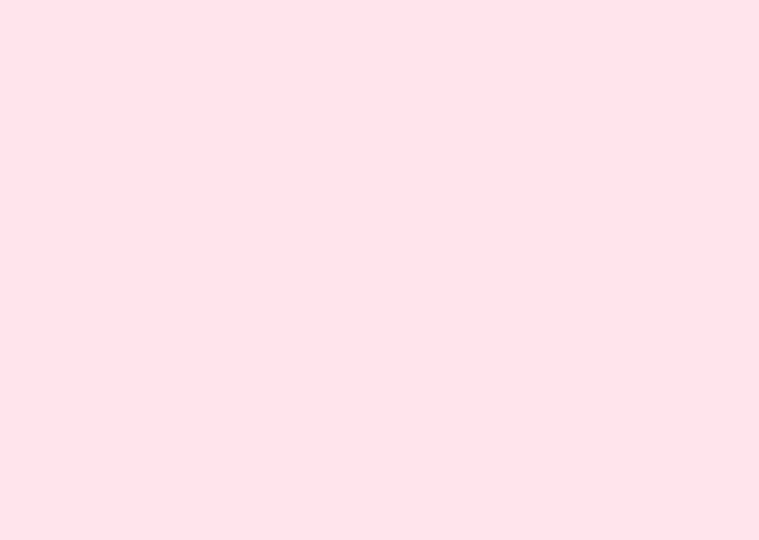
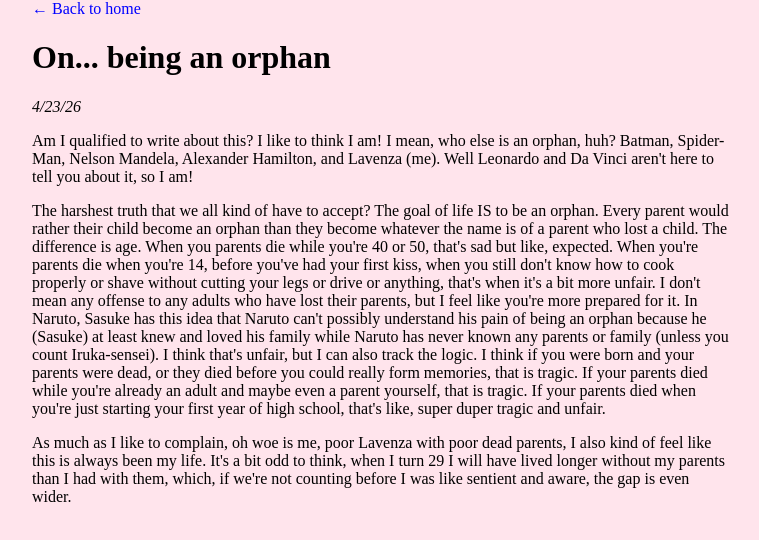
Before and after one commit to acenerds/lavenzablog, a plain HTML site: page post2.html in a window 1280 px wide. Shown: the whole page, without its empty margins (258-1017 px from the left). Drawn offline with Linux system fonts and the light colour scheme.

Commit message:
Update post2.html

```diff
--- a/post2.html
+++ b/post2.html
@@ -22,3 +22,22 @@
 <head>
   <title>On... being an orphan</title>
 </head>
+
+<body>
+
+  <a href="index.html">← Back to home</a>
+
+  <h1>On... being an orphan</h1>
+  <p><i>4/23/26</i></p>
+
+  <p>
+    Am I qualified to write about this? I like to think I am! I mean, who else is an orphan, huh? Batman, Spider-Man, Nelson Mandela, Alexander Hamilton, and Lavenza (me). Well Leonardo and Da Vinci aren't here to tell you about it, so I am!
+  </p>
+
+  <p>
+    The harshest truth that we all kind of have to accept? The goal of life IS to be an orphan. Every parent would rather their child become an orphan than they become whatever the name is of a parent who lost a child. The difference is age. When you parents die while you're 40 or 50, that's sad but like, expected. When you're parents die when you're 14, before you've had your first kiss, when you still don't know how to cook properly or shave without cutting your legs or drive or anything, that's when it's a bit more unfair. I don't mean any offense to any adults who have lost their parents, but I feel like you're more prepared for it. In Naruto, Sasuke has this idea that Naruto can't possibly understand his pain of being an orphan because he (Sasuke) at least knew and loved his family while Naruto has never known any parents or family (unless you count Iruka-sensei). I think that's unfair, but I can also track the logic. I think if you were born and your parents were dead, or they died before you could really form memories, that is tragic. If your parents died while you're already an adult and maybe even a parent yourself, that is tragic. If your parents died when you're just starting your first year of high school, that's like, super duper tragic and unfair.
+  </p>
+
+  <p>
+    As much as I like to complain, oh woe is me, poor Lavenza with poor dead parents, I also kind of feel like this is always been my life. It's a bit odd to think, when I turn 29 I will have lived longer without my parents than I had with them, which, if we're not counting before I was like sentient and aware, the gap is even wider.
+  </p>
```
